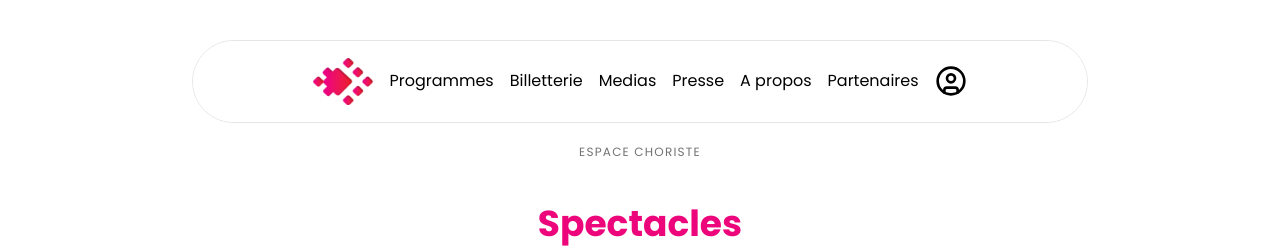
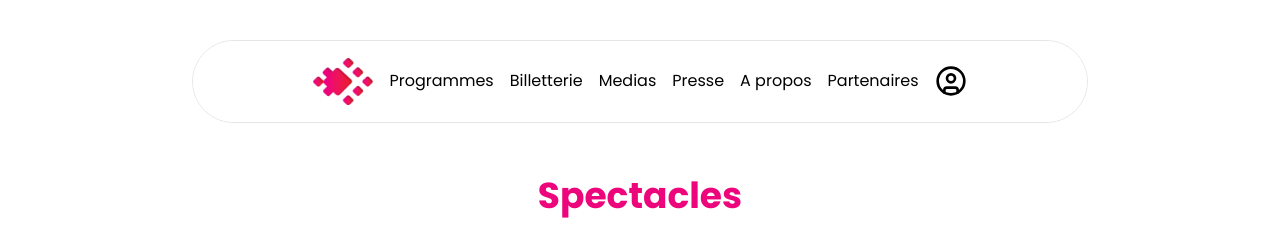
Before and after one commit to lionelLP/estivales_2025_v2, a Next.js app: page /espace-choriste/spectacles in a window 1280 px wide. Shown: the top 248 px of the page. Built offline with nearby package versions, Linux system fonts and the light colour scheme; no server answers.

Commit message:
[MERGE] dev

```diff
--- a/app/espace-choriste/spectacles/spectacles.tsx
+++ b/app/espace-choriste/spectacles/spectacles.tsx
@@ -42,9 +42,6 @@ export default function SpectaclesChoriste() {
     return (
         <div className="container mx-auto px-4 py-10">
             <div className="mb-10 mt-6 space-y-3">
-                <p className="text-xs uppercase tracking-widest text-neutral-500 text-center">
-                    Espace choriste
-                </p>
                 <h1 className="text-4xl font-bold text-center pt-8 mb-8 text-red-brou">
                     Spectacles
                 </h1>
```
